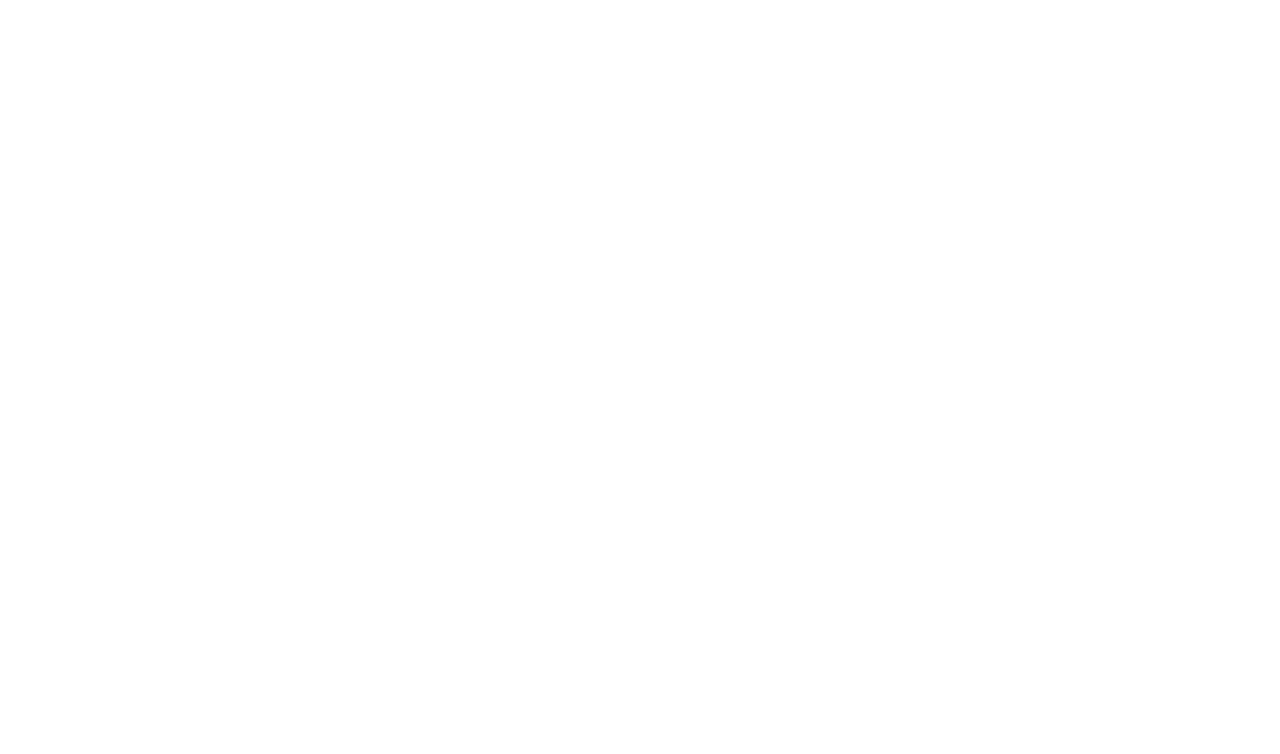
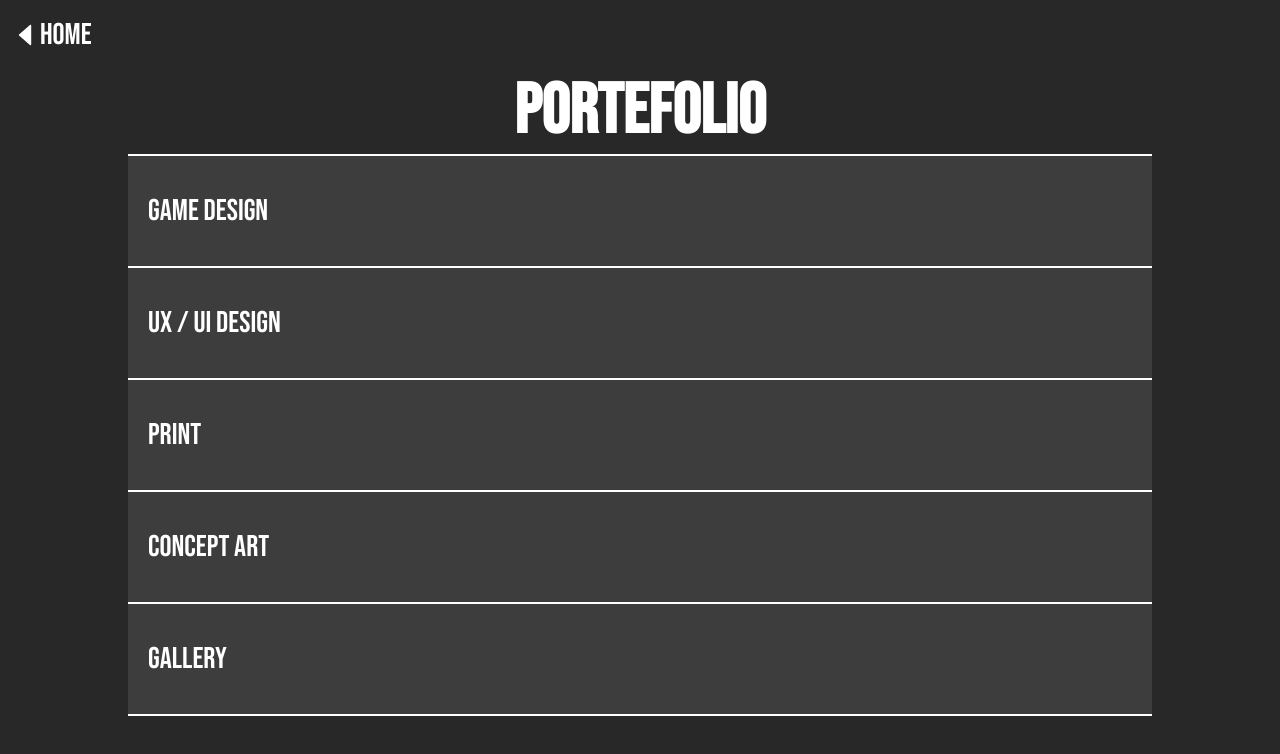
Before and after one commit to RomainGrandais/E-mage, a React (Vite) app: page /portefolio in a window 1280 px wide. Before the commit this address had no page. Shown: the top 754 px of the page. Built offline with nearby package versions, Linux system fonts and the light colour scheme.

Commit message:
💄 portefolio: add ui

```diff
--- a/src/App.jsx
+++ b/src/App.jsx
@@ -1,6 +1,7 @@
 import { Routes, Route } from "react-router-dom";
 import HomePage from "./components/pages/HomePage/HomePage";
 import ContactPage from "./components/pages/ContactPage/ContactPage";
+import PortefolioPage from "./components/pages/PortefolioPage/PortefolioPage";
 
 function App() {
   return (
@@ -8,6 +9,7 @@
       <Routes>
         <Route path="/" element={<HomePage />} />
         <Route path="/contact" element={<ContactPage />} />
+        <Route path="/portefolio" element={<PortefolioPage />} />
       </Routes>
     </div>
   );
--- /dev/null
+++ b/src/components/pages/PortefolioPage/PortefolioPage.jsx
@@ -0,0 +1,45 @@
+import React from "react";
+import styled from "styled-components";
+import SectionNavBar from "../../reusable-ui/SectionNavBar";
+import PortefolioProject from "./PortefolioProject";
+
+export default function PortefolioPage() {
+  return (
+    <PortefolioPageStyled>
+      <SectionNavBar />
+      <div className="content">
+        <h1>PORTEFOLIO</h1>
+        <div className="project">
+          <PortefolioProject label={"GAME DESIGN"} />
+          <PortefolioProject label={"UX / UI DESIGN"} />
+          <PortefolioProject label={"PRINT"} />
+          <PortefolioProject label={"CONCEPT ART"} />
+          <PortefolioProject label={"GALLERY"} />
+        </div>
+      </div>
+    </PortefolioPageStyled>
+  );
+}
+
+const PortefolioPageStyled = styled.div`
+  height: 100vh;
+  width: 100%;
+  background-color: #282828;
+  color: white;
+  .content {
+    display: flex;
+    align-items: center;
+    flex-direction: column;
+    h1 {
+      font-size: 70px;
+      text-align: left;
+    }
+    .project {
+      border-top: 1px solid white;
+      border-bottom: 1px solid white;
+      height: 70vh;
+      width: 80%;
+      background-color: #3d3d3d;
+    }
+  }
+`;
--- /dev/null
+++ b/src/components/pages/PortefolioPage/PortefolioProject.jsx
@@ -0,0 +1,24 @@
+import React from "react";
+import styled from "styled-components";
+
+export default function PortefolioProject({ label }) {
+  return (
+    <PortefolioProjectStyled>
+      <span>{label}</span>
+    </PortefolioProjectStyled>
+  );
+}
+
+const PortefolioProjectStyled = styled.div`
+  width: 100%;
+  height: 20%;
+  box-sizing: border-box;
+  border-top: 1px solid white;
+  border-bottom: 1px solid white;
+  display: flex;
+  align-items: center;
+  font-size: 30px;
+  span {
+    padding-left: 20px;
+  }
+`;
```
